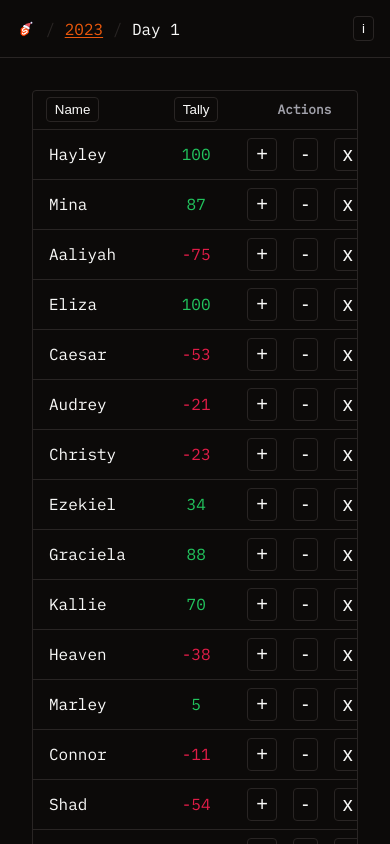
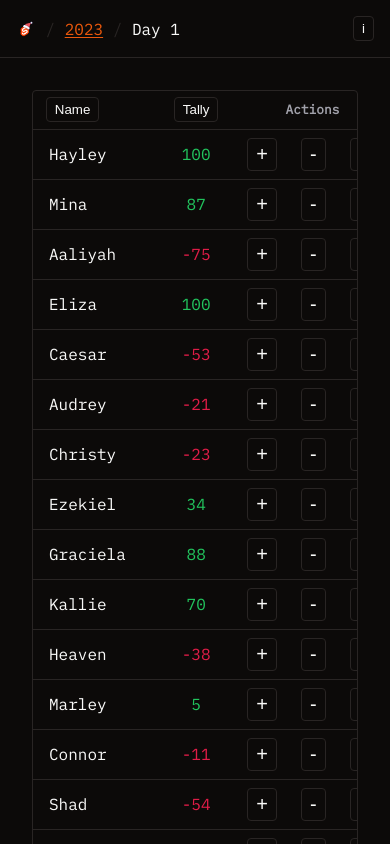
Before and after one commit to thomcleary/advent-of-svelte, a SvelteKit app: page /2023/day/1 in a window 390 px wide. Shown: the top 844 px of the page. Built offline with nearby package versions, Linux system fonts and the light colour scheme; no server answers.

Commit message:
okay actually do something now

```diff
--- a/src/routes/2023/day/1/+layout.svelte
+++ b/src/routes/2023/day/1/+layout.svelte
@@ -65,6 +65,7 @@
 		padding: 0.25rem 0.5rem;
 		border: 1px solid var(--border);
 		border-radius: 0.25rem;
+		touch-action: manipulation;
 	}
 
 	button:hover {
--- a/src/routes/2023/day/1/+page.svelte
+++ b/src/routes/2023/day/1/+page.svelte
@@ -19,7 +19,9 @@
 					<tr>
 						<td>{child.name}</td>
 						<td
-							style:color={`var(--${child.tally < 0 ? 'red' : 'green'})`}
+							style:color={`var(--${
+								child.tally === 0 ? 'orange' : child.tally < 0 ? 'red' : 'green'
+							})`}
 							style:text-align="center">{child.tally}</td
 						>
 						<td class="actions"
@@ -51,7 +53,7 @@
 
 	th,
 	td {
-		padding: 0.5em 1em;
+		padding: 1em 2em;
 	}
 
 	tr {
@@ -68,6 +70,7 @@
 		padding: 0.25rem 0.5rem;
 		border: 1px solid var(--border);
 		border-radius: 0.25rem;
+		touch-action: manipulation;
 	}
 
 	button:hover {
@@ -96,10 +99,22 @@
 
 	.actions {
 		display: flex;
-		gap: 1rem;
+		gap: 2rem;
 	}
 
 	.actions > button {
 		font-size: 1.25rem;
 	}
+
+	@media screen and (max-width: 600px) {
+		th,
+		td {
+			padding: 0.5em 1em;
+		}
+
+		.actions {
+			display: flex;
+			gap: 1.5rem;
+		}
+	}
 </style>
```
